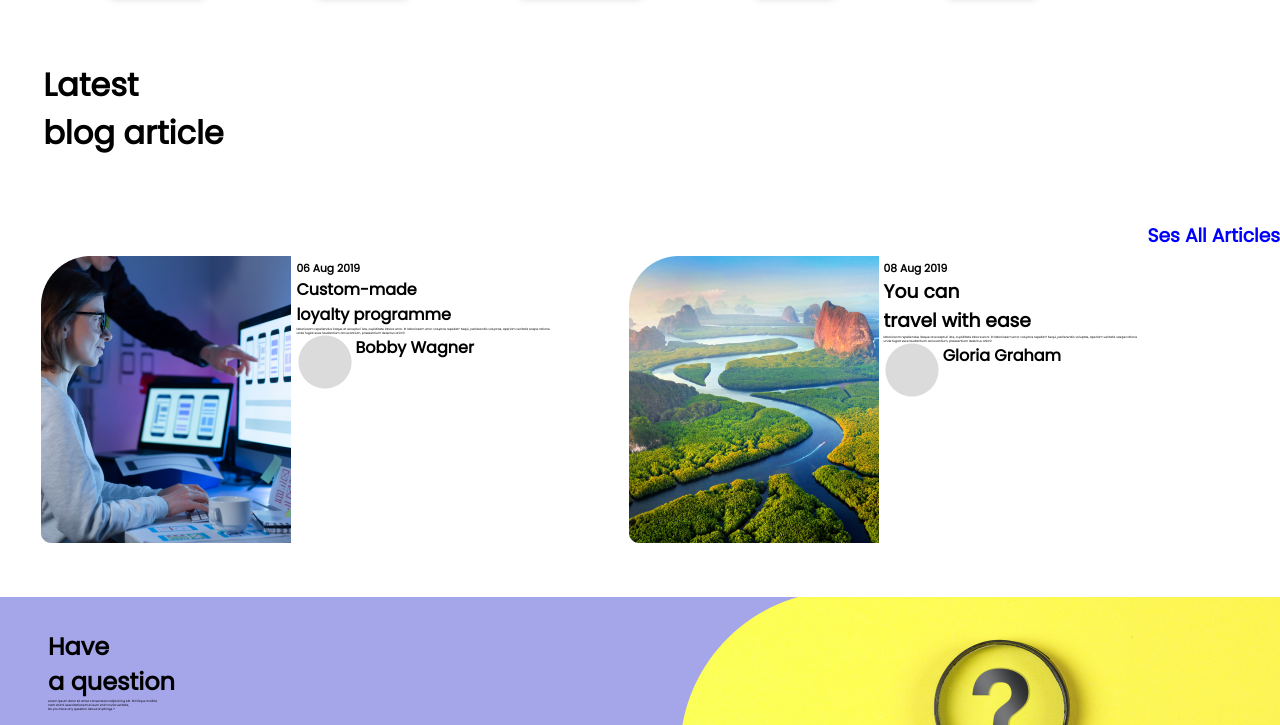
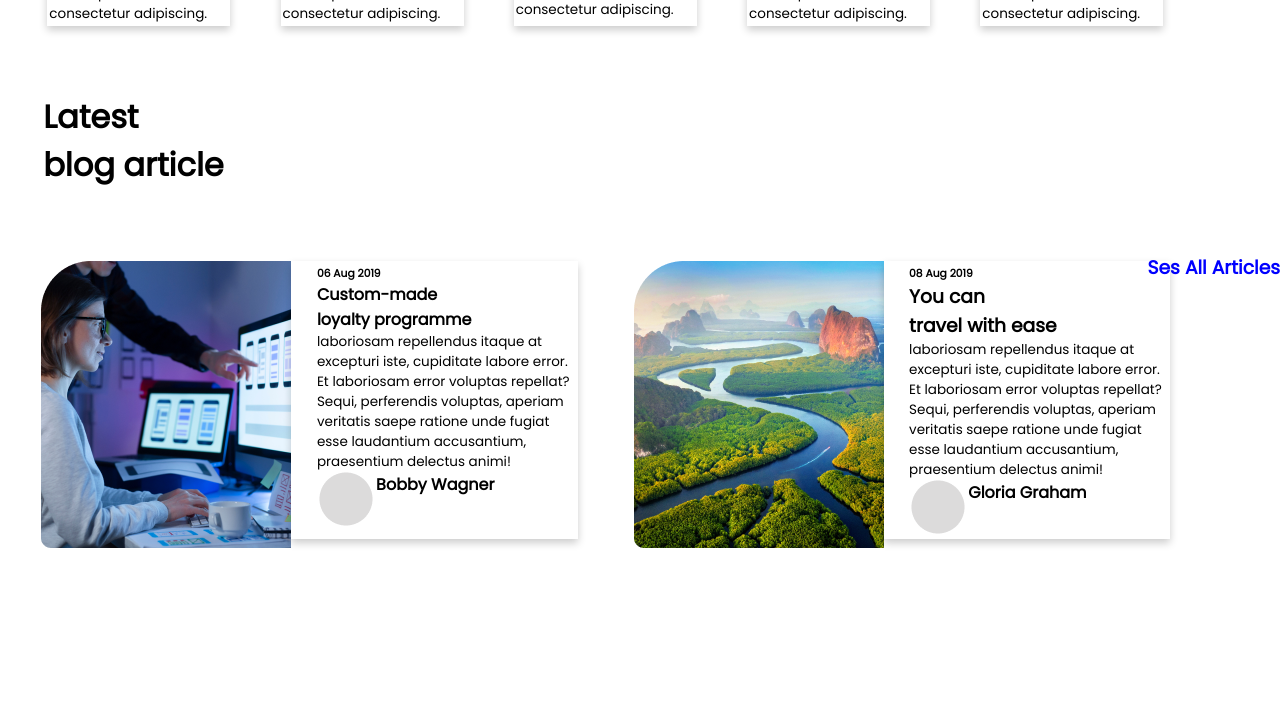
Before and after one commit to Sourabhpande532/Project-9-iNeuron.ai-APIsCategory, a plain HTML site: page index.html in a window 1280 px wide. Shown: the part 1051-1776 px from the top of the page. Drawn offline with Linux system fonts and the light colour scheme.

Commit message:
Second One

```diff
--- a/style.css
+++ b/style.css
@@ -31,7 +31,8 @@ body{
   background: white;
   font-size: 0.9rem;
   position: relative;
-  left: 2rem;
+  left: 1.5rem;
+  bottom: 7px;
  }
  .nav-item{
   color: #fff;
@@ -90,10 +91,12 @@ body{
   display: var(--Spread);
   justify-content: var(--distance);
   padding-left: 3%;
-  padding-top: 2rem;
+  padding-top: 0.3rem;
  }
  .blog-content{
   padding: 5px;
+  padding-left: 5%;
+  box-shadow: 0 4px 8px 0 rgba(0, 0, 0, 0.2);
 
  }
  .blog-bottom{
@@ -134,6 +137,7 @@ body{
   background-size: 600px;
   background-repeat: no-repeat;
   background-position: right;
+
 
 
  }
@@ -202,7 +206,8 @@ body{
 
  }
  p{
-  font-size: 3px;
+  font-size: 13.5px;
+
  }
 
  .card-head-active{
```
Also changed, not shown: index.html (+2 -1 lines).
